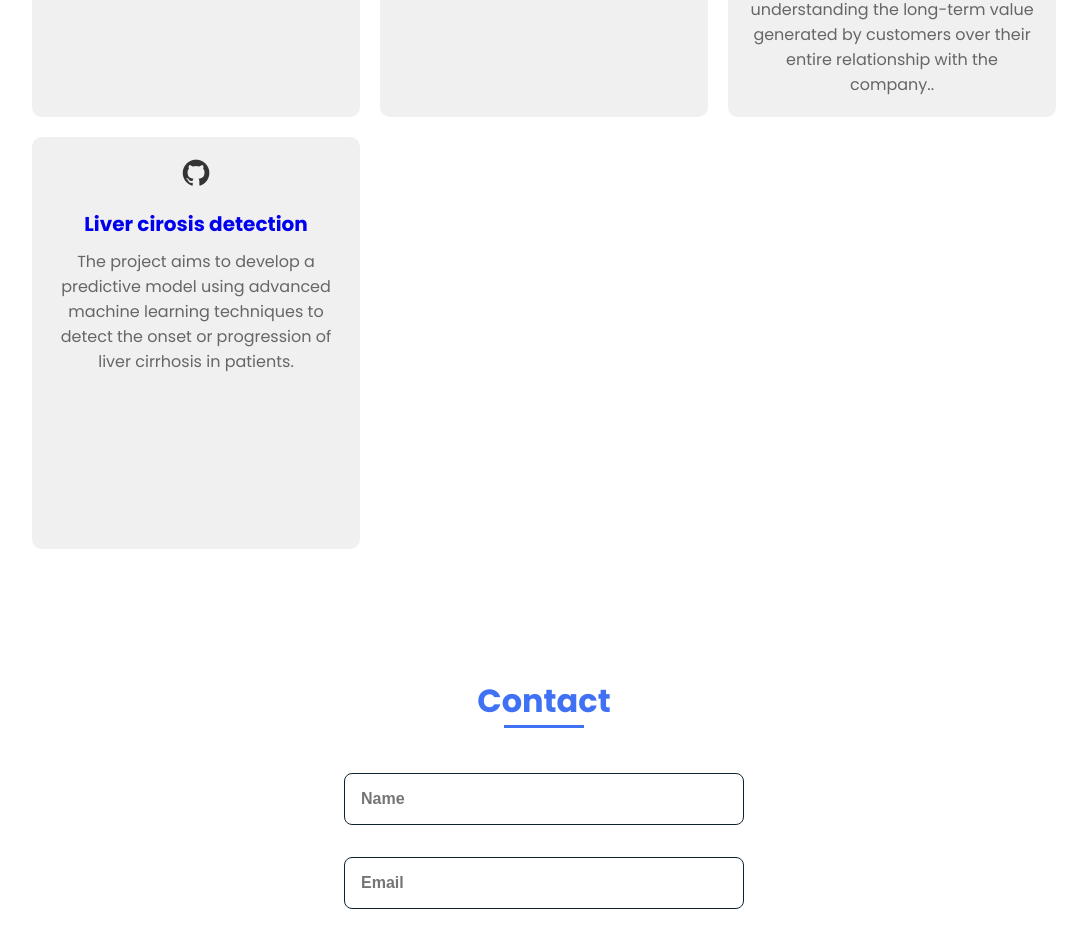
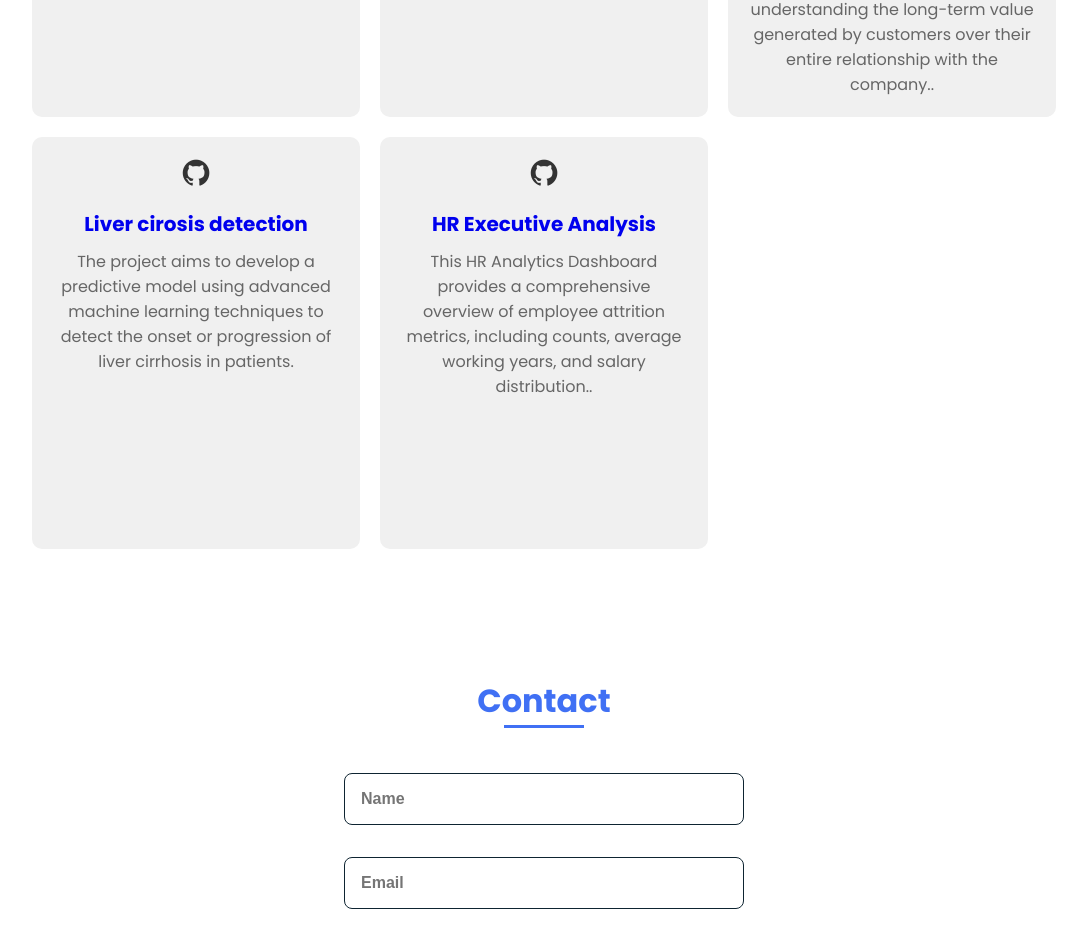
Before and after one commit to Aniking001/ani_portfolio, a plain HTML site: page index.html in a window 1280 px wide. Shown: the part 2502-3439 px from the top of the page, without its empty margins (96-1183 px from the left). Drawn offline with nearby package versions, Linux system fonts and the light colour scheme.

Commit message:
Update index.html

```diff
--- a/index.html
+++ b/index.html
@@ -1003,7 +1003,13 @@
         <p class="work_description">The project aims to develop a predictive model using advanced machine learning techniques to detect the onset or progression of liver cirrhosis in patients.</p>
       </a>
     </div>
-
+     <div class="work_item">
+      <a href=https://github.com/Aniking001/HR_Executive_analysis_power_bi target="_blank">
+        <i class="bx bxl-github work_icon"></i>
+        <h3 class="work_title">HR Executive Analysis</h3>
+        <p class="work_description">This HR Analytics Dashboard provides a comprehensive overview of employee attrition metrics, including counts, average working years, and salary distribution..</p>
+      </a>
+    </div>
 
   </div>
 </section>
```
